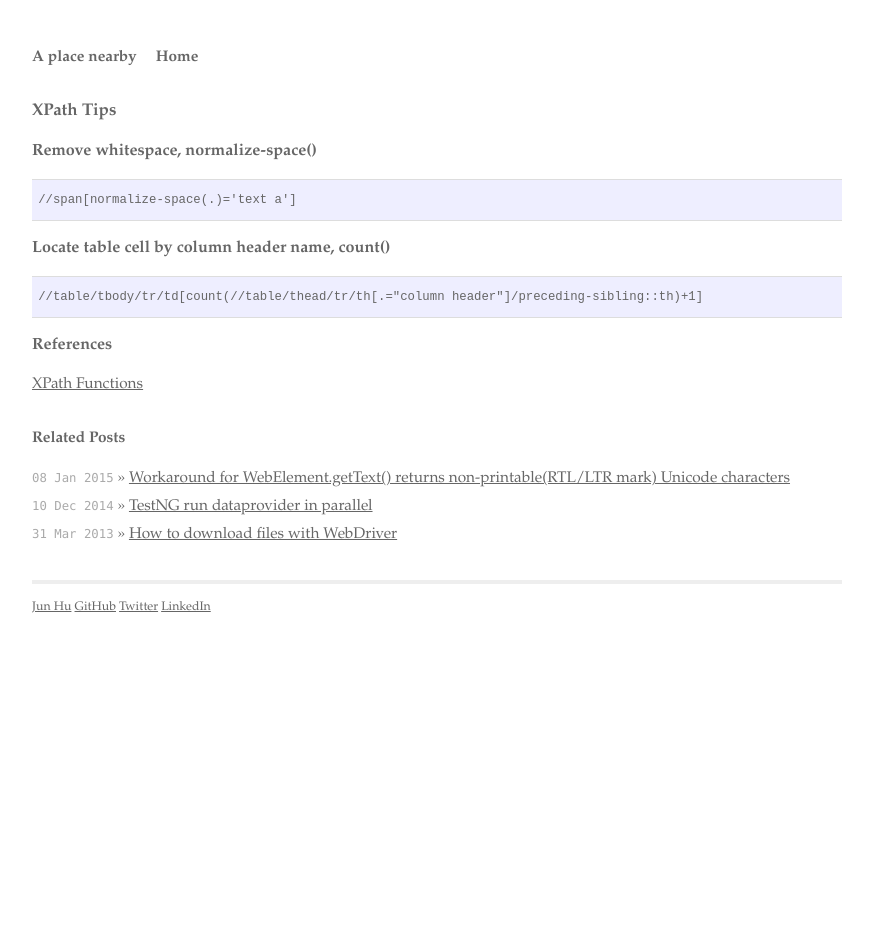
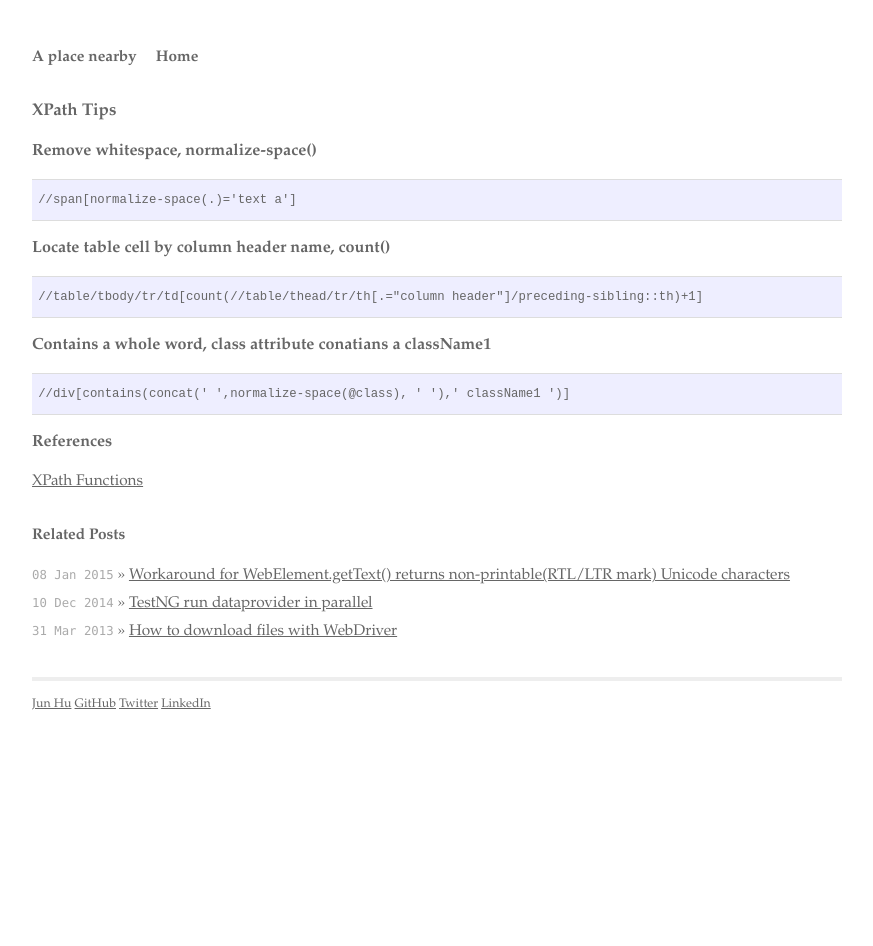
Before and after one commit to rissen/rissen.github.com, a Jekyll site: the page built from _posts/2014-01-10-xpath-tips.markdown, in a window 1280 px wide. Shown: the whole page, without its empty margins (203-1076 px from the left). Built offline with Jekyll 4.4.1, drawn with Linux system fonts in a browser that asks for light colours; Markdown is read by kramdown in place of the engine named in the settings.

Commit message:
Update 2014-01-10-xpath-tips.markdown

````diff
--- a/_posts/2014-01-10-xpath-tips.markdown
+++ b/_posts/2014-01-10-xpath-tips.markdown
@@ -20,5 +20,10 @@ tags: [xpath]
 //table/tbody/tr/td[count(//table/thead/tr/th[.="column header"]/preceding-sibling::th)+1]
 ```
 
+## Contains a whole word, class attribute conatians a className1
+```
+//div[contains(concat(' ',normalize-space(@class), ' '),' className1 ')]
+```
+
 ## References
 [XPath Functions](http://www.w3schools.com/xpath/xpath_functions.asp)
````
